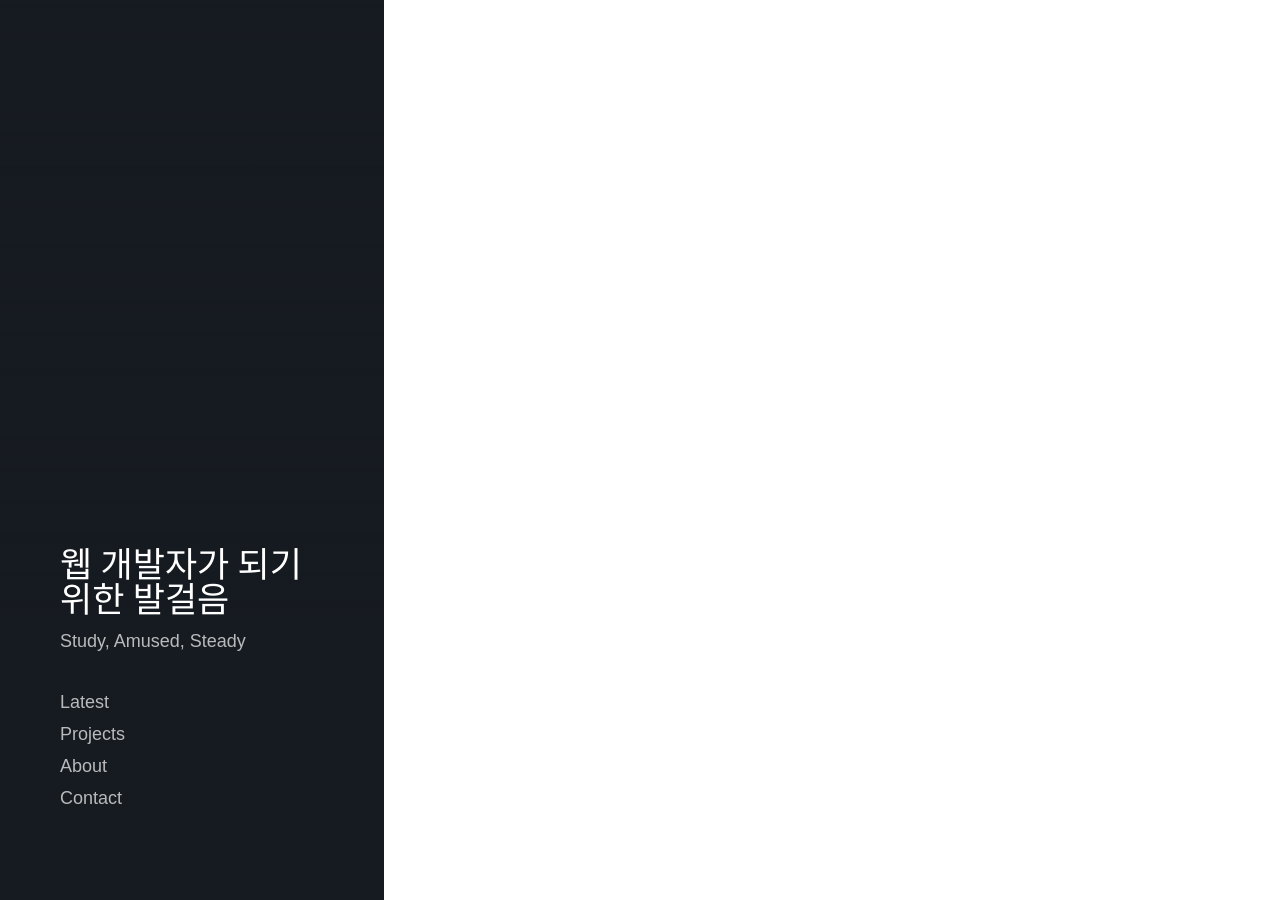
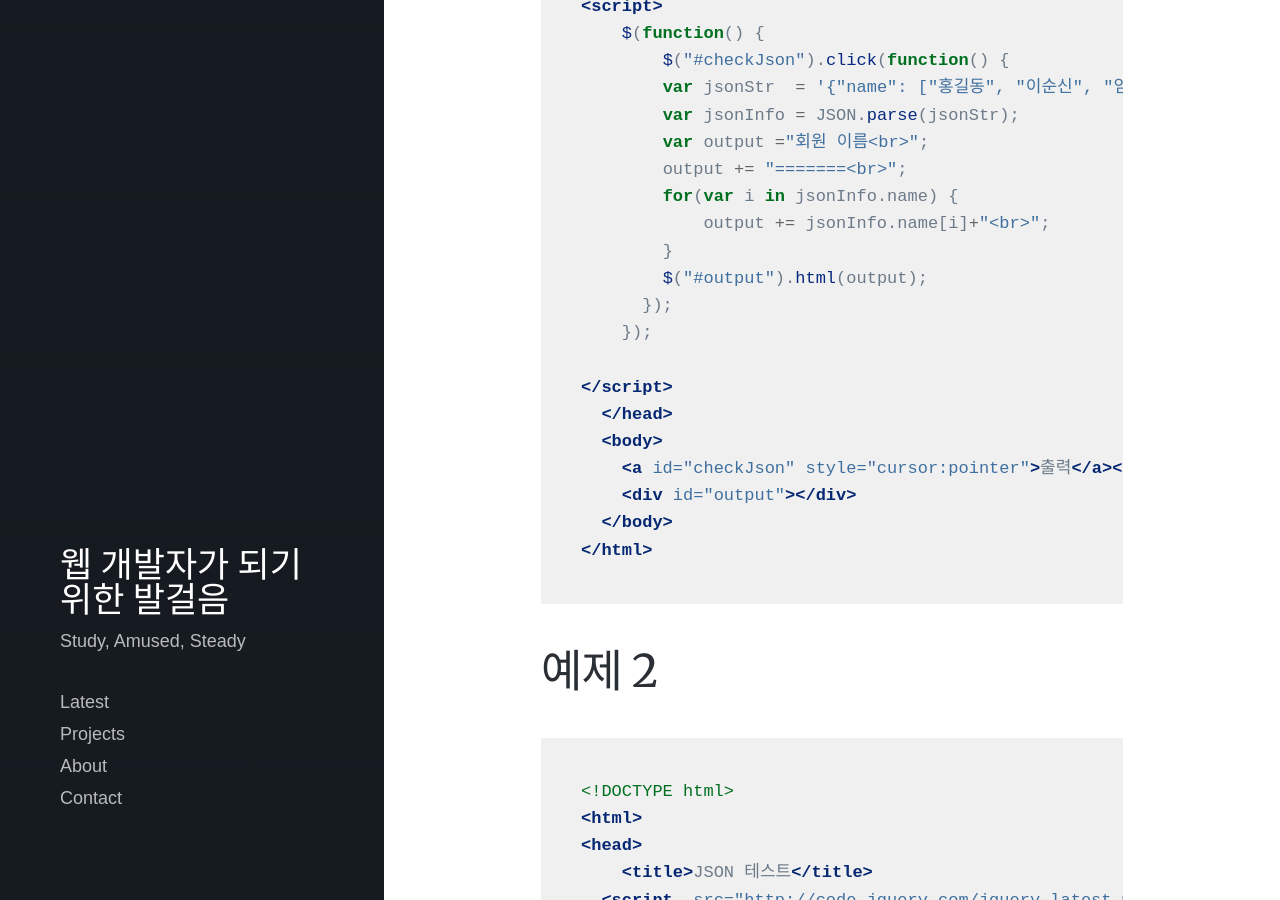
Before and after one commit to lawijdo201/lawijdo201.github.io, a Jekyll site: the page built from _posts/2022-10-13-JSON.md, in a window 1280 px wide and 900 px high, scrolled down 1295 px. Built offline with Jekyll 4.4.1, drawn with Linux system fonts in a browser that asks for light colours; nearby versions of some CDN libraries; some web fonts are replaced; some of the changed text lies outside the part shown.

Commit message:
Update 2022-10-13-JSON.md

````diff
--- a/_posts/2022-10-13-JSON.md
+++ b/_posts/2022-10-13-JSON.md
@@ -22,3 +22,71 @@ JSON 배열의 예시
     {"name": "김연", "age": 24, "gender": "여", "nick": "갈치"}
 ]
 ```
+JSON.parse()란?
+----------------
+
+parse 메소드는 string 객체를 json 객체로 변환시켜줍니다
+
+예제 1
+---------
+
+```html
+<!DOCTYPE html>
+<html>
+<head>
+  <title>JSON 테스트</title>
+  <script  src="http://code.jquery.com/jquery-latest.min.js"></script>
+<script>
+    $(function() {
+        $("#checkJson").click(function() {
+        var jsonStr  = '{"name": ["홍길동", "이순신", "임꺽정"] }';  <!--json배열 선언 -->
+        var jsonInfo = JSON.parse(jsonStr);                         <!--parse를 통해 JSON에서 데이터를 가져옴 -->
+        var output ="회원 이름<br>";
+        output += "=======<br>";
+        for(var i in jsonInfo.name) {
+            output += jsonInfo.name[i]+"<br>";
+        }
+        $("#output").html(output);                                  <!--회원 이름을 출력-->
+      });
+    });
+
+</script>
+  </head>
+  <body>
+    <a id="checkJson" style="cursor:pointer">출력</a><br><br>
+    <div id="output"></div>
+  </body>
+</html>
+```
+
+예제 2
+-------
+
+```html
+<!DOCTYPE html>
+<html>
+<head>
+    <title>JSON 테스트</title>
+  <script  src="http://code.jquery.com/jquery-latest.min.js"></script>
+  <script>
+     $(function() {
+         $("#checkJson").click(function() {
+	        var jsonStr = '{"name":"박지성","age":25,"gender":"남자","nickname":"날센돌이"}';
+	        var jsonObj = JSON.parse(jsonStr);                          <!--parse 메서드로 JSON 데이터를 가져옵니다.-->
+	      	var output ="회원 정보<br>";
+	      	output += "=======<br>";
+	      	output += "이름: " + jsonObj.name+"<br>";
+	       	output += "나이: " + jsonObj.age+"<br>";
+	      	output += "성별: " + jsonObj.gender+"<br>";
+	      	output += "별명: " + jsonObj.nickname+"<br>";
+	      	$("#output").html(output);
+         });
+    });
+  </script>
+</head>
+<body>
+    <a id="checkJson" style="cursor:pointer">출력</a><br><br>
+    <div id="output"></div>
+</body>
+</html>
+```
````
